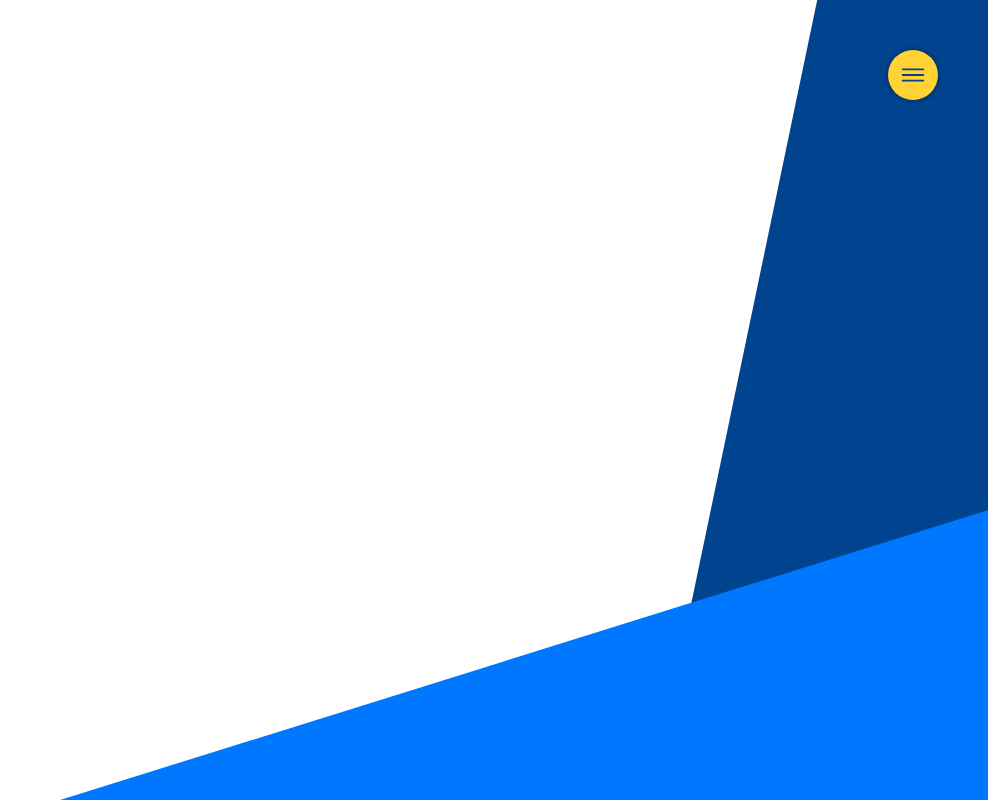
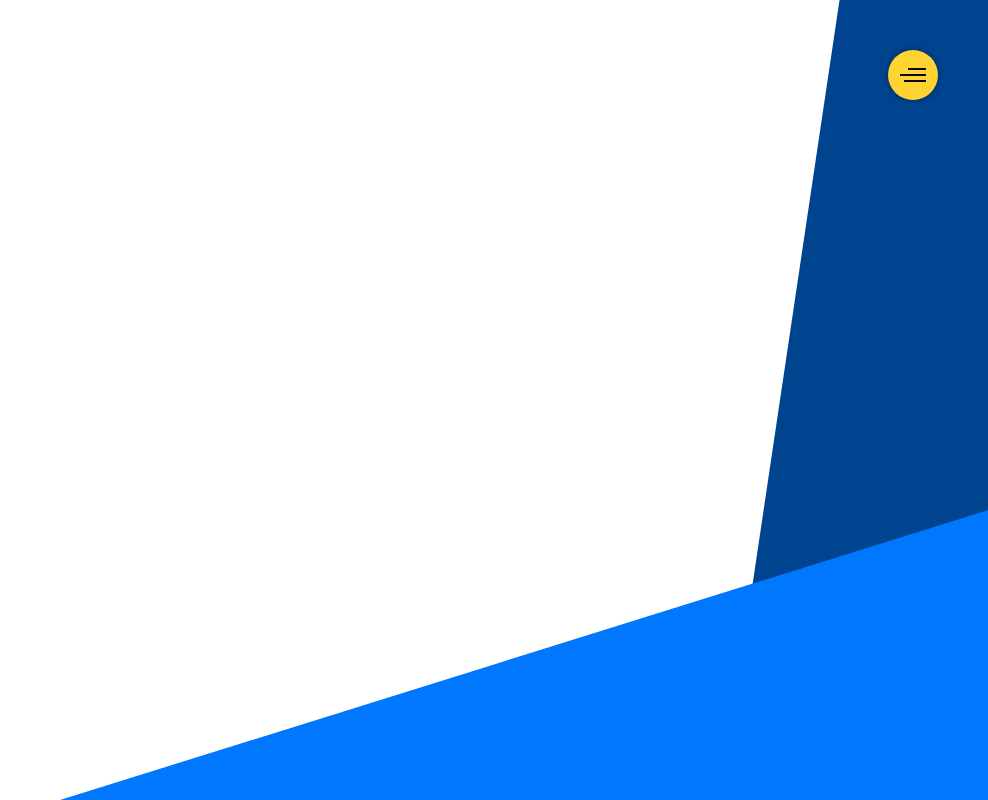
Before and after one commit to antoninkriz/AKeu, a React (Create React App) app: page / in a window 1280 px wide. Shown: the whole page, without its empty margins (292-1280 px from the left). Built offline with nearby package versions, Linux system fonts and the light colour scheme.

Commit message:
Improved menu icon

```diff
--- a/src/_variables.scss
+++ b/src/_variables.scss
@@ -7,3 +7,8 @@ $color-dark: #00438f;
 $color-accent: #ffd333;
 $color-text: #0b0a07;
 $color-background: #ffffff;
+
+/*
+Sizes
+ */
+$size: 30px;
--- a/src/components/menu/Menu.js
+++ b/src/components/menu/Menu.js
@@ -31,7 +31,7 @@ const Menu = () => {
   }));
 
   const toggleMenu = () => {
-    menuSet({n: !menuOpen ? 400 : 0});
+    menuSet({n: !menuOpen ? 400 : 0}).then();
     menuSetState(!menuOpen);
   };
   return (
--- a/src/components/menu/NavIcon.js
+++ b/src/components/menu/NavIcon.js
@@ -1,14 +1,17 @@
 import React from "react";
 
 import "./NavIcon.scss";
+import classNames from "../../utils/classNames";
 
-const NavIcon = () => {
+const NavIcon = (props) => {
   return (
-    <div className="icon icon--nav">
-      <svg xmlns="http://www.w3.org/2000/svg" viewBox="0 0 512 512">
-        <path fill="none" stroke="#000" strokeLinecap="round" strokeMiterlimit="10" strokeWidth="32"
-              d="M80 160h352M80 256h352M80 352h352"/>
-      </svg>
+    <div className={classNames({
+      [props.className]: !!props.className,
+      'icon': true,
+      'icon--menu': !props.flag,
+      'icon--close': props.flag
+    })}>
+      <span className="icon__line"/>
     </div>
   )
 };
--- a/src/components/menu/NavIcon.scss
+++ b/src/components/menu/NavIcon.scss
@@ -2,29 +2,74 @@
 
 .icon {
   display: flex;
+  justify-content: flex-end;
   align-items: center;
-  justify-content: center;
+  width: 50px;
+  height: 50px;
+  padding: ($size / 2) ($size / 2.5);
+  cursor: pointer;
 
-  &--nav {
-    position: absolute;
-    top: 50px;
-    right: 50px;
-    width: 50px;
-    height: 50px;
-    transition: transform .15s ease;
-    cursor: pointer;
+  &__line {
+    display: block;
+    position: relative;
+    width: 80%;
+    height: $size / 15;
+    background: $color-text;
+    transition: background .15s ease, transform .15s ease, width .15s ease, height (.15s / 2) ease;
 
-    &:hover {
-      transform: scale(1.1);
+    &:before, &:after {
+      content: "";
+      position: absolute;
+      width: 100%;
+      height: $size / 15;
+      right: 0;
+      background: $color-text;
+      transition: background .15s ease, transform .15s ease, width .15s ease;
+    }
+  }
+
+  &--menu &__line {
+    width: 100%;
+
+    &:before {
+      width: 70%;
+      transform: translateY(- $size / 5);
     }
 
-    svg {
-      width: 60%;
-      height: 60%;
-
-      path {
-        stroke: $color-dark;
-      }
+    &:after {
+      width: 85%;
+      transform: translateY($size / 5);
     }
   }
+
+  &--menu:hover &__line {
+    &:before {
+      width: 100%;
+      transform: translateY(- $size / 3.5);
+    }
+
+    &:after {
+      width: 100%;
+      transform: translateY($size / 3.5);
+    }
+  }
+
+  &--close &__line {
+    width: 100%;
+    height: 0;
+
+    &:before {
+      width: 100%;
+      transform: rotate(45deg);
+    }
+
+    &:after {
+      width: 100%;
+      transform: rotate(-45deg);
+    }
+  }
+
+  &--close:hover &__line {
+    transform: rotate(90deg);
+  }
 }
--- a/src/components/triangles/Triangles.scss
+++ b/src/components/triangles/Triangles.scss
@@ -9,9 +9,9 @@
   &--back {
     right: 0;
     bottom: 0;
-    width: 25vh;
-    border-left: 15vw solid transparent;
-    border-bottom: 115vh solid $color-dark;
+    width: 25vw;
+    border-left: 10vw solid transparent;
+    border-bottom: 107.5vh solid $color-dark;
   }
 
   &--front {
--- a/src/index.scss
+++ b/src/index.scss
@@ -1,4 +1,8 @@
 @import "variables";
+
+* {
+  box-sizing: border-box;
+}
 
 body {
   width: 100%;
--- /dev/null
+++ b/src/utils/classNames.js
@@ -0,0 +1,3 @@
+const classNames = (obj) => Object.keys(obj).map(k => !!obj[k] ? k : '').filter(c => c !== '').join(' ');
+
+export default classNames;
```
